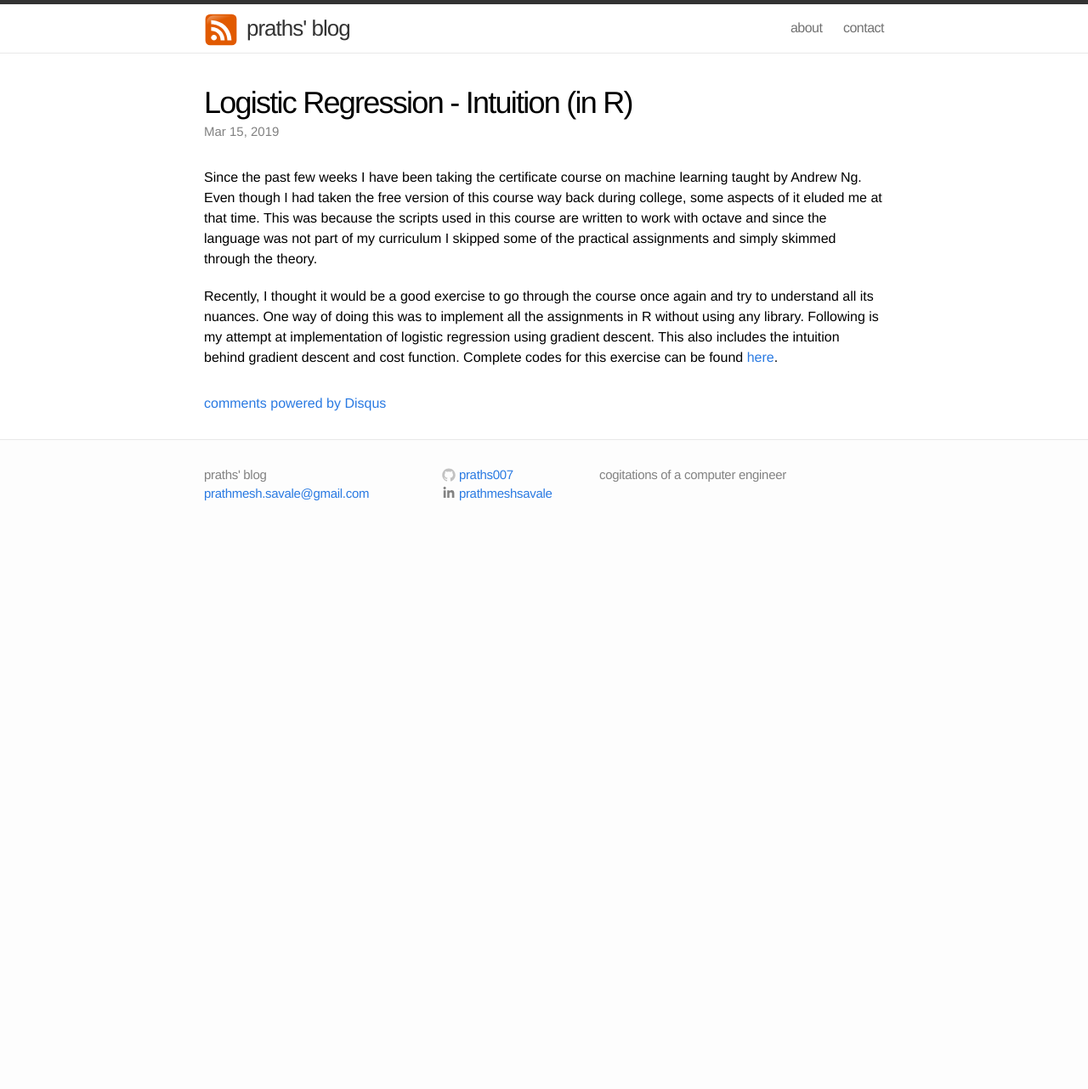
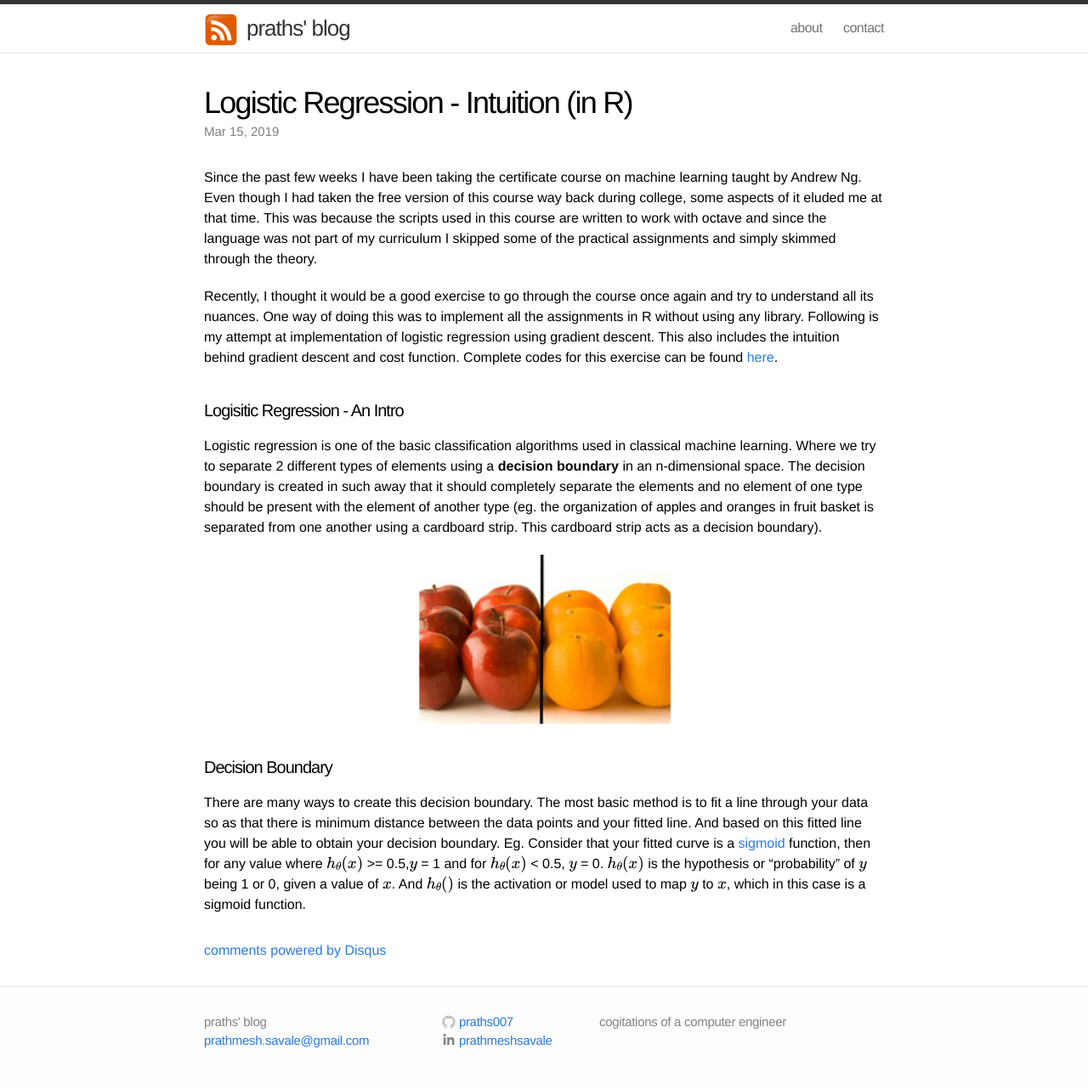
Before and after one commit to praths007/praths007.github.io, a Jekyll site: the page built from _posts/2019-03-15-machine-learning-intuition-logisitic-regression.md, in a window 1280 px wide. Shown: the whole page at 85% size. Built offline with Jekyll 4.4.1, drawn with Linux system fonts in a browser that asks for light colours; formulas are drawn with MathJax 3; comment, search, counter and statistics services are not loaded; before the commit the page ends 900 px from its top, so only the background shows below that.

Commit message:
updated logit reg

```diff
--- a/_layouts/default.html
+++ b/_layouts/default.html
@@ -1,6 +1,6 @@
 <!DOCTYPE html>
 <html>
-
+   <script type="text/javascript" src="http://cdn.mathjax.org/mathjax/latest/MathJax.js?config=TeX-AMS-MML_HTMLorMML"></script>
   {% include head.html %}
 
     <body>
--- a/_posts/2019-03-15-machine-learning-intuition-logisitic-regression.md
+++ b/_posts/2019-03-15-machine-learning-intuition-logisitic-regression.md
@@ -16,3 +17,22 @@ nuances. One way of doing this was to implement all the assignments in R without
 attempt at implementation of logistic regression using gradient descent. This also includes the intuition behind
 gradient descent and cost function. Complete codes for this exercise can be found
 [here](https://github.com/praths007/machine_learning_intuition).
+
+#### Logisitic Regression - An Intro
+
+Logistic regression is one of the basic classification algorithms used in classical machine learning. Where we try to
+separate 2 different types of elements using a **decision boundary** in an n-dimensional space. The decision boundary is
+ created in such away that it should completely separate the elements and no element of one type should be present
+ with the element of another type (eg. the organization of apples and oranges in fruit basket is separated from one
+ another using a cardboard strip. This cardboard strip acts as a decision boundary).
+
+ ![apples_oranges_decision_boundary](/assets/logit_reg_1_apples_oranges.jpg){:height="200px" width="300px"}{: .center-image }
+
+#### Decision Boundary
+ There are many ways to create this decision boundary. The most basic method is to fit a line through your data so as
+ that there is minimum distance between the data points and your fitted line. And based on this fitted line you will be
+ able to obtain your decision boundary. Eg. Consider that your fitted curve is a
+ [sigmoid](https://en.wikipedia.org/wiki/Sigmoid_function) function, then for any value
+ where \\( h _\theta(x) \\) >= 0.5,\\( y \\) = 1 and for \\( h _\theta(x) \\) < 0.5, \\( y \\) = 0. \\( h _\theta(x) \\)
+  is the hypothesis or "probability" of \\( y \\) being 1 or 0, given a value of \\( x \\). And \\( h _\theta() \\)
+  is the activation or model used to map \\( y \\) to \\( x \\), which in this case is a sigmoid function.
--- a/css/main.css
+++ b/css/main.css
@@ -425,3 +425,9 @@ a:visited { color: #205caa; }
     margin: 0 0 15px; }
 
 }
+
+.center-image
+{
+    margin: 0 auto;
+    display: block;
+}
```
Also changed, not shown: other parts of _posts/2019-03-15-machine-learning-intuition-logisitic-regression.md (+1 -0 lines), assets/logit_reg_1_apples_oranges.jpg (added).
